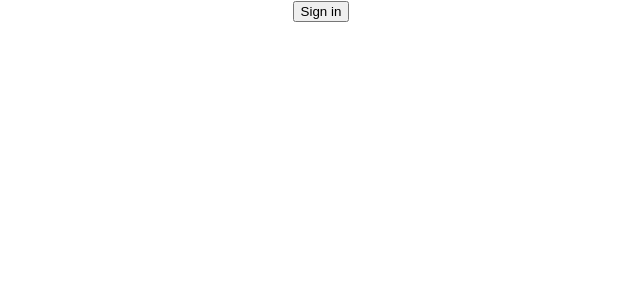
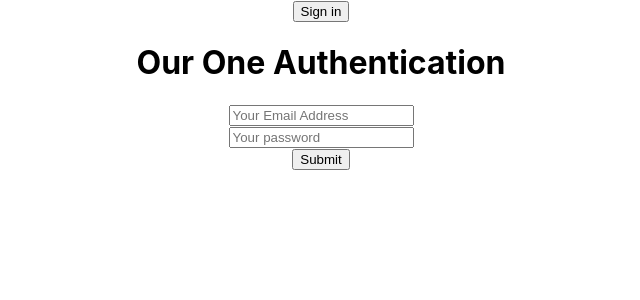
Before and after one commit to hituhin/google-signIn-SignOut-using-firebase-auth, a React (Create React App) app: page / in a window 1280 px wide. Shown: the top 300 px of the page, without its empty margins (319-959 px from the left). Built offline with nearby package versions, Linux system fonts and the light colour scheme.

Commit message:
Create sign up form get data from input fild validate form data update user state and create form submit option

```diff
--- a/src/App.js
+++ b/src/App.js
@@ -12,6 +12,7 @@ function App() {
     isSignedIn: false,
     name: "",
     email: "",
+    password: "",
     photo: "",
   });
   const provider = new firebase.auth.GoogleAuthProvider();
@@ -50,6 +51,28 @@ function App() {
       })
       .catch((err) => {});
   };
+  const handleblar = (event) => {
+    let isFildValied = true;
+    if (event.target.name === "email") {
+      isFildValied = /\S+@\S+\.\S+/.test(event.target.value);
+    }
+    if (event.target.name === "password") {
+      const isPasswordValid = event.target.value.length > 8;
+      const passwordHashNumber = /\d{1}/.test(event.target.value);
+      isFildValied = isPasswordValid && passwordHashNumber;
+    }
+    if (isFildValied) {
+      const newUserInfo = { ...user };
+      newUserInfo[event.target.name] = event.target.value;
+      setUser(newUserInfo);
+    }
+  };
+  const handleSubmitForm = (err) => {
+    console.log(user.email, user.password);
+    if (user.email && user.password) {
+    }
+    err.preventDefault();
+  };
   return (
     <div className="App">
       {user.isSignedIn ? (
@@ -68,6 +91,26 @@ function App() {
           <img src={user.photo} alt="" />
         </div>
       )}
+      <h1>Our One Authentication</h1>
+      <form onSubmit={handleSubmitForm}>
+        <input
+          type="text"
+          onBlur={handleblar}
+          name="email"
+          placeholder="Your Email Address"
+          required
+        />
+        <br />
+        <input
+          type="password"
+          onBlur={handleblar}
+          name="password"
+          placeholder="Your password"
+          required
+        />
+        <br />
+        <input type="submit" value="Submit" />
+      </form>
     </div>
   );
 }
```
